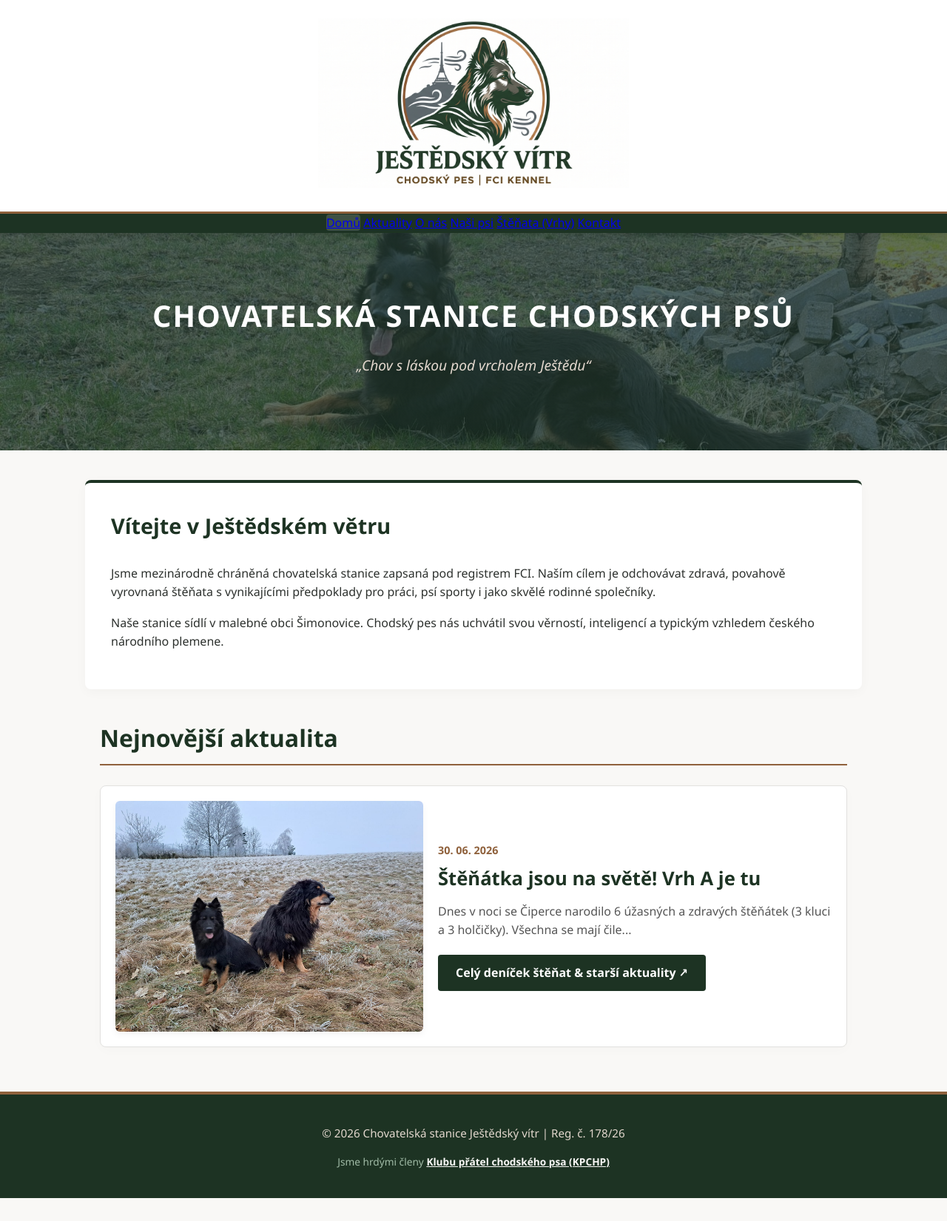
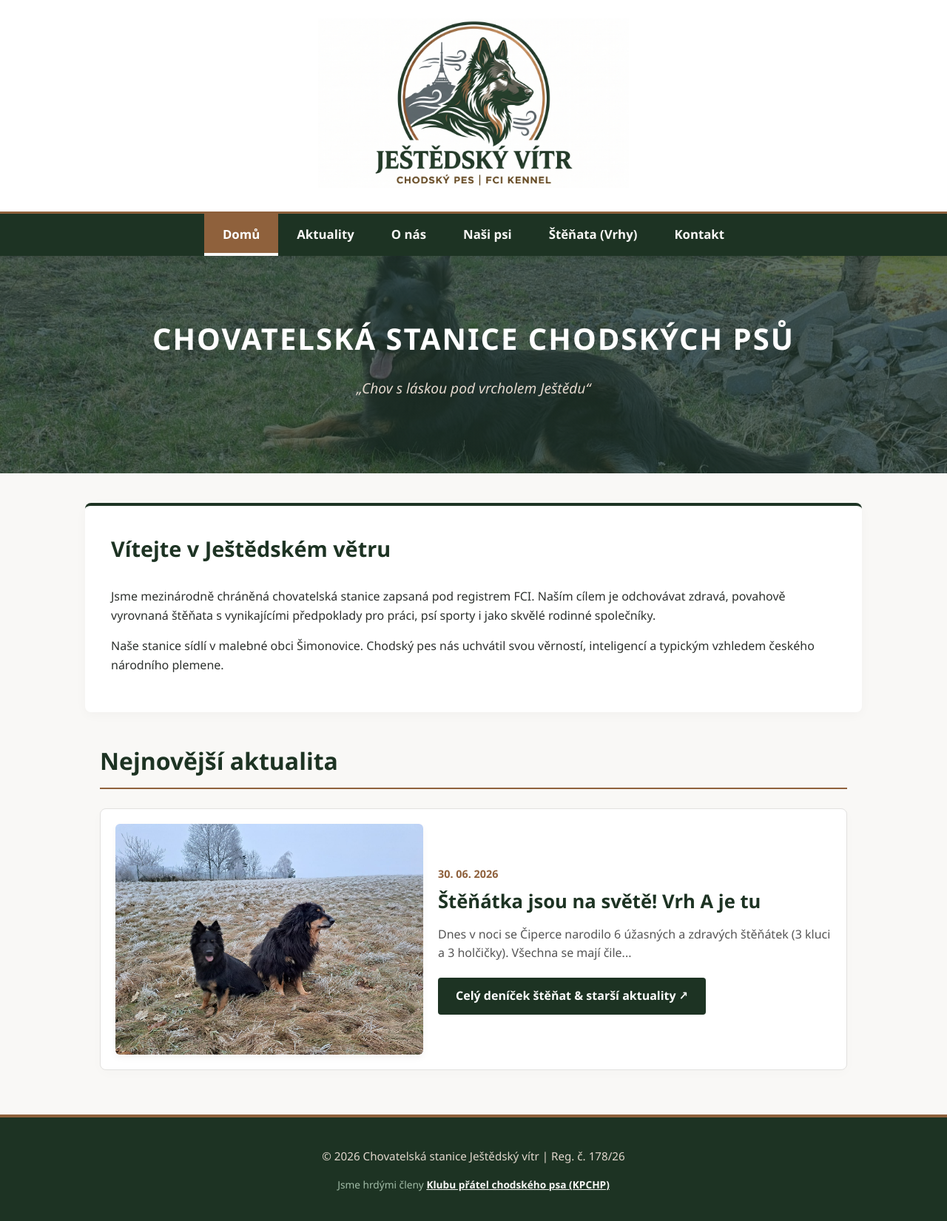
Before and after one commit to Ota-Vr/Jestedsky-vitr, a Jekyll site: the page built from index.html, in a window 1280 px wide. Shown: the whole page at 74% size. Built offline with Jekyll 4.4.1, drawn with Linux system fonts in a browser that asks for light colours; a script that is not in the unit is left out; before the commit the page ends 1620 px from its top, so only the background shows below that.

Commit message:
úprava deatilů menu

```diff
--- a/_layouts/default.html
+++ b/_layouts/default.html
@@ -19,13 +19,23 @@
         nav ul { list-style: none; padding: 0; margin: 0; display: inline-flex; }
         nav ul li { margin: 0; }
         nav ul li a { display: block; color: #f9f8f6; padding: 15px 25px; text-decoration: none; font-weight: 600; font-size: 1.05em; transition: all 0.3s ease; }
-        nav ul li a:hover, nav ul li a.active { background: #8f613c; color: #ffffff; }
+        /* Jemnější efekt při pouhém najetí myší */
+        nav ul li a:hover {
+            background: #8f613c;
+            color: #ffffff;
+        }
+
+        /* Velmi výrazný efekt pro stránku, na které zrovna jsme */
+        nav ul li a.active {
+            background: #8f613c;
+            color: #ffffff;
+            box-shadow: inset 0 -4px 0 #f9f8f6; /* Přidá zespodu výraznou světlou linku */
+        }
         .container { max-width: 1050px; margin: 40px auto; padding: 0 20px; }
         h2 { color: #1d3323; font-size: 2em; border-bottom: 2px solid #8f613c; padding-bottom: 10px; margin-top: 0; }
         footer { background: #1d3323; color: #e2d7cd; text-align: center; padding: 25px; margin-top: 60px; font-size: 0.95em; border-top: 4px solid #8f613c; }
         footer a { color: #f9f8f6 !important; text-decoration: underline; font-weight: bold; }
         footer a:hover { color: #8f613c !important; }
-        nav a.active { background-color: rgba(255, 255, 255, 0.15); /* Jemně bílé podbarvení */ border-radius: 4px; }
 
         /* MOBILNÍ MENU */
         @media (max-width: 768px) {
@@ -116,12 +126,14 @@
 
     <!-- JEDNOTNÉ MENU -->
     <nav>
-        <a href="index.html" class="{% if page.url == '/' or page.url == '/index.html' %}active{% endif %}">Domů</a>
-        <a href="aktuality.html" class="{% if page.url contains 'aktuality' %}active{% endif %}">Aktuality</a>
-        <a href="o-nas.html" class="{% if page.url contains 'o-nas' %}active{% endif %}">O nás</a>
-        <a href="nasi-psi.html" class="{% if page.url contains 'nasi-psi' %}active{% endif %}">Naši psi</a>
-        <a href="stenata.html" class="{% if page.url contains 'stenata' %}active{% endif %}">Štěňata (Vrhy)</a>
-        <a href="kontakt.html" class="{% if page.url contains 'kontakt' %}active{% endif %}">Kontakt</a>
+        <ul>
+            <li><a href="index.html" class="{% if page.url == '/' or page.url == '/index.html' %}active{% endif %}">Domů</a></li>
+            <li><a href="aktuality.html" class="{% if page.url contains 'aktuality' %}active{% endif %}">Aktuality</a></li>
+            <li><a href="o-nas.html" class="{% if page.url contains 'o-nas' %}active{% endif %}">O nás</a></li>
+            <li><a href="nasi-psi.html" class="{% if page.url contains 'nasi-psi' %}active{% endif %}">Naši psi</a></li>
+            <li><a href="stenata.html" class="{% if page.url contains 'stenata' %}active{% endif %}">Štěňata (Vrhy)</a></li>
+            <li><a href="kontakt.html" class="{% if page.url contains 'kontakt' %}active{% endif %}">Kontakt</a></li>
+        </ul>
     </nav>
 
     <!-- MÍSTO PRO VKLÁDÁNÍ OBSAHU Z JINÝCH STRÁNEK -->
```
